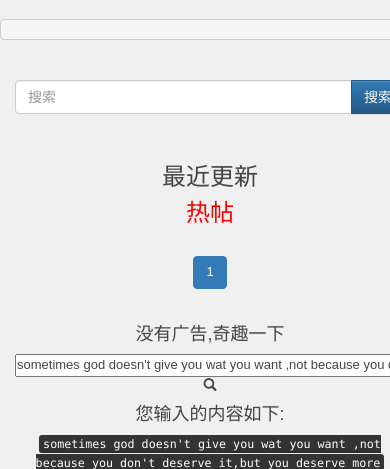
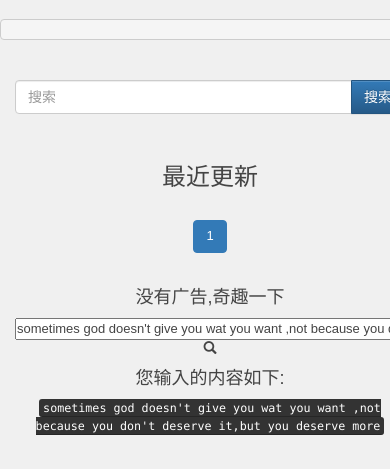
Before and after one commit to 24kpure/my_blog, a Django app: page / in a window 390 px wide; the page is wider, and only the part inside the window is pictured. Shown: the part 167-636 px from the top of that part. Run offline with Django 3.2, Linux system fonts and the light colour scheme; data that the repository does not hold is empty; some libraries are stand-ins or nearby versions.

Commit message:
index mobile ui improve,art published can edit

```diff
--- a/py_django/templates/home.html
+++ b/py_django/templates/home.html
@@ -54,7 +54,7 @@
     </div>
 
 
-    <div class="hidden-sm col-md-2 col-md-offset-3  " ><h3 class="text-center" style="color: red">热帖</h3>
+    <div class="hidden-xs col-md-2 col-md-offset-3  " ><h3 class="text-center" style="color: red">热帖</h3>
         {% for i in max_comment %}
             <div class="panel panel-default " style="margin-bottom: 5px;">
 
--- a/py_django/templates/user_info.html
+++ b/py_django/templates/user_info.html
@@ -21,10 +21,10 @@
             <li class="list-group-item">
                 {% autoescape off %}{{ i.abstract }}{% endautoescape %}---{{ i.update_time }} <div style="float: right">{{ i.author }}</div></li>
             <li class="list-group-item">
-                {% if i.state == '1' %}已发布{% else %}暂存状态&nbsp;
+                {% if i.state == '1' %}已发布{% else %}暂存状态&nbsp; {% endif %}
                     <div style="float: right"><a href="{% url 'update_article' i.id %}">编辑</a>
                         </div>
-                    {% endif %}
+
             </li>
         </ul>
         <br>
```
Also changed, not shown: 14 other files.
